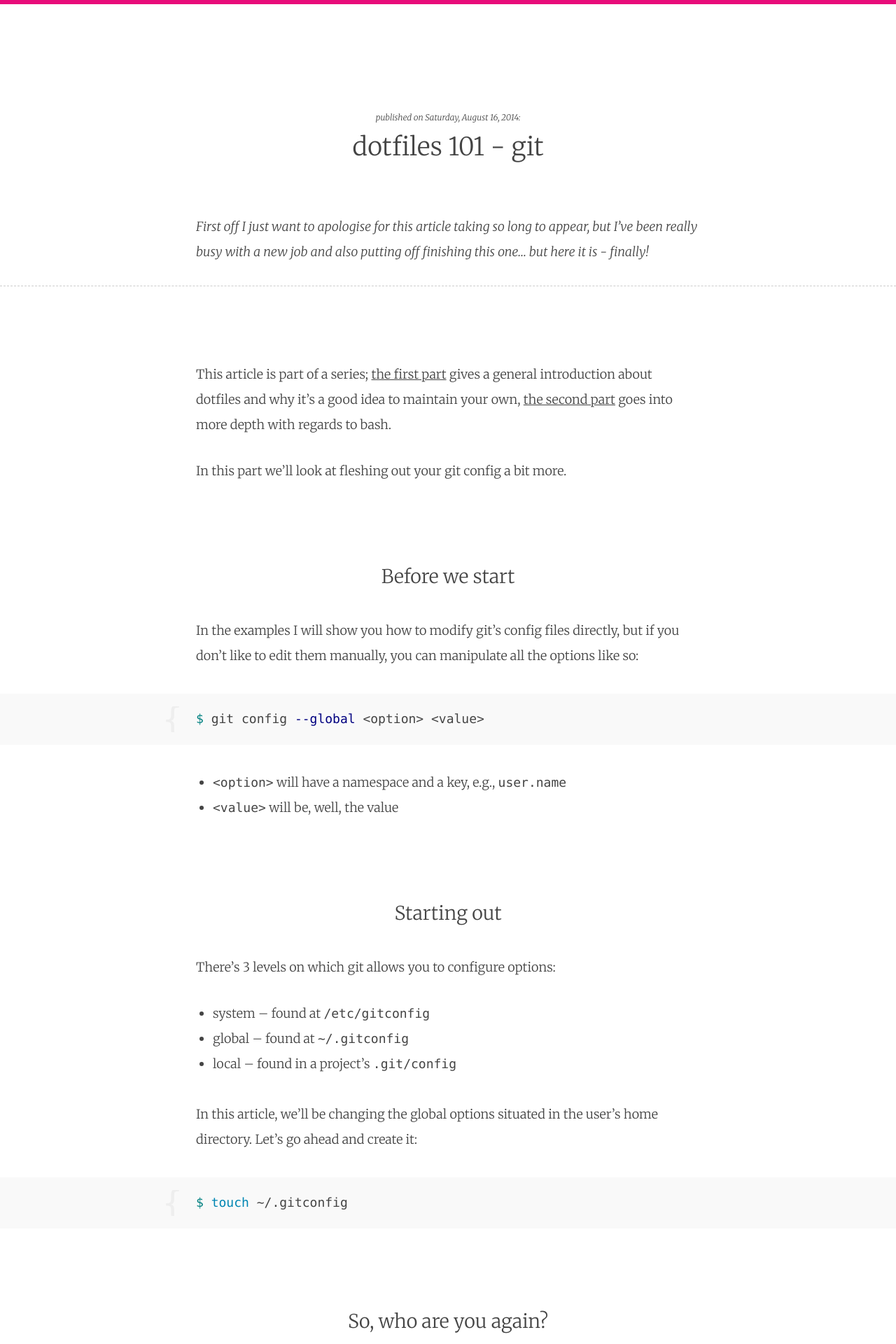
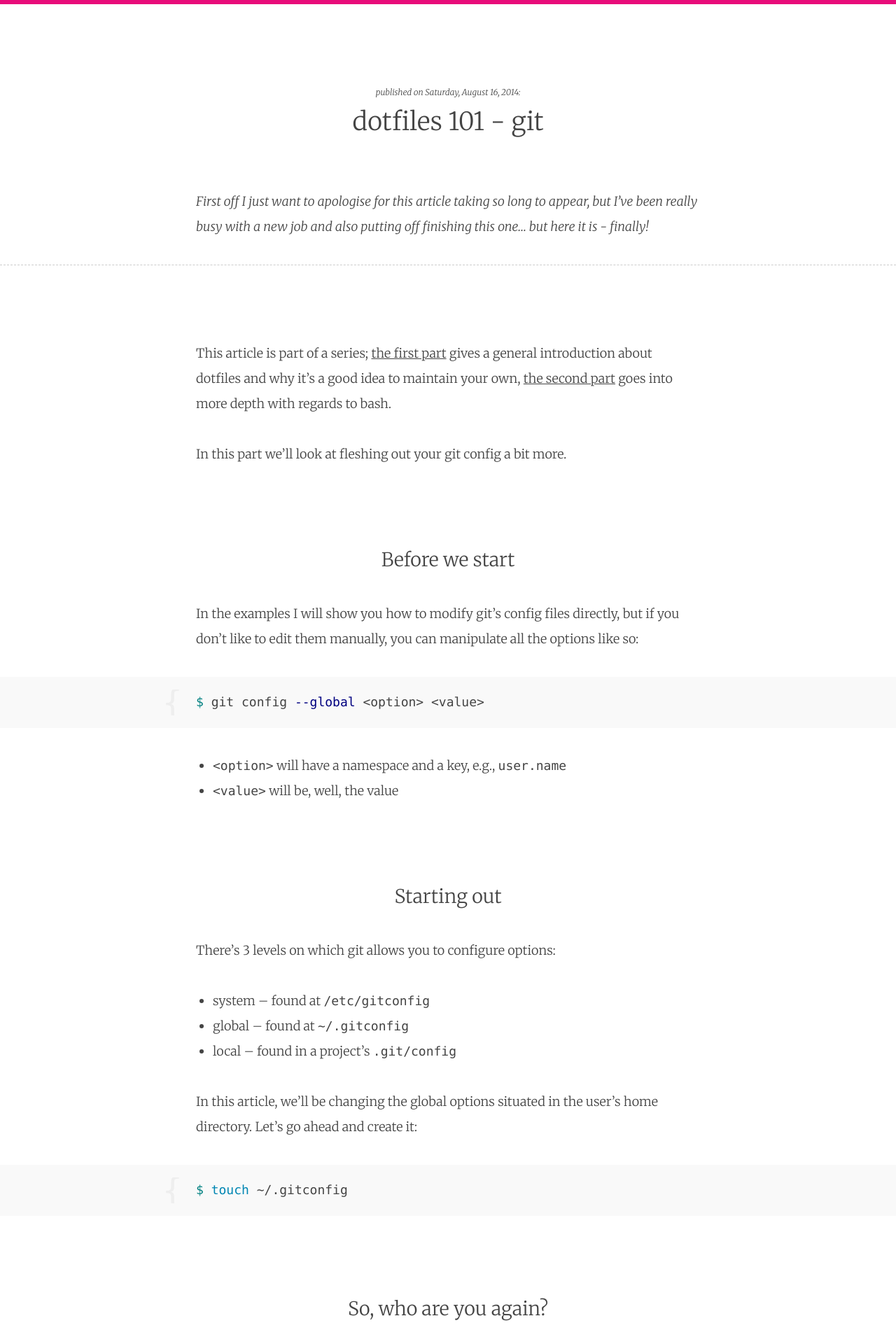
Before and after one commit to chiel/kunkels.me-backup, a Jekyll site: the page built from _posts/2014-08-16-dotfiles-101-git.md, in a window 1280 px wide. Shown: the top 1920 px of the page at 70% size. Built offline with Jekyll 4.4.1, drawn with Linux system fonts in a browser that asks for light colours; nearby versions of some CDN libraries; Markdown is read by kramdown in place of the engine named in the settings.

Commit message:
style: normalize line-height and margins

```diff
--- a/css/main.scss
+++ b/css/main.scss
@@ -2,17 +2,18 @@
 ---
 @charset "utf-8";
 
-@import 'syntax';
-
 $contentWidth: 40em;
 $contentPadding: 48px;
+$line-height: 36px;
+
+@import 'syntax';
 
 html {
 	background: #fff;
 	font-family: merriweather, georgia, serif;
 	font-size: 18px;
 	font-weight: 300;
-	line-height: 36px;
+	line-height: $line-height;
 	color: #444;
 }
 
@@ -38,28 +39,32 @@
 }
 
 h1 {
-	margin: 0 0 72px;
+	margin: 0 0 ($line-height * 2);
 	font-size: 36px;
 }
 
 h2 {
-	margin: 108px 0 36px;
+	margin: ($line-height * 3) 0 $line-height;
+}
+
+h3 {
+	margin: ($line-height * 3) 0 $line-height;
 }
 
 p {
 	max-width: $contentWidth;
-	margin: 0 auto 30px;
+	margin: 0 auto $line-height;
 	padding: 0 $contentPadding;
 }
 
 ol, ul {
 	max-width: $contentWidth;
-	margin: 0 auto 36px;
+	margin: 0 auto $line-height;
 	padding: 0 $contentPadding 0 $contentPadding + 48;
 }
 
 hr {
-	margin: 30px auto 108px;
+	margin: $line-height auto ($line-height * 3);
 	border: 0;
 	border-bottom: 1px dashed #ccc;
 }
@@ -88,14 +93,16 @@
 .highlight {
 	overflow: auto;
 	position: relative;
-	margin: 36px 0;
+	margin: $line-height 0;
 	padding: 18px 0;
 	background: #f9f9f9;
+
 	pre {
 		position: relative;
 		max-width: $contentWidth;
 		margin: 0 auto;
 		padding: 0 $contentPadding;
+
 		&:before {
 			content: '{';
 			position: absolute;
@@ -111,8 +118,8 @@
 
 blockquote {
 	position: relative;
-	margin: 18px -48px;
-	padding: 18px 48px;
+	margin: $line-height 0;
+	padding: ($line-height / 2) 0;
 	background: #fff;
 	font-style: italic;
 	&:before {
@@ -134,11 +141,16 @@
 }
 
 .index, .post {
-	margin-top: 144px;
+	margin-top: $line-height * 3;
 }
+
 .meta {
-	margin: 0 auto;
+	margin: ($line-height * 3) auto 0;
 	font-size: 12px;
 	font-style: italic;
 	text-align: center;
+
+	+ h2, + h3, + blockquote {
+		margin-top: 0;
+	}
 }
```
